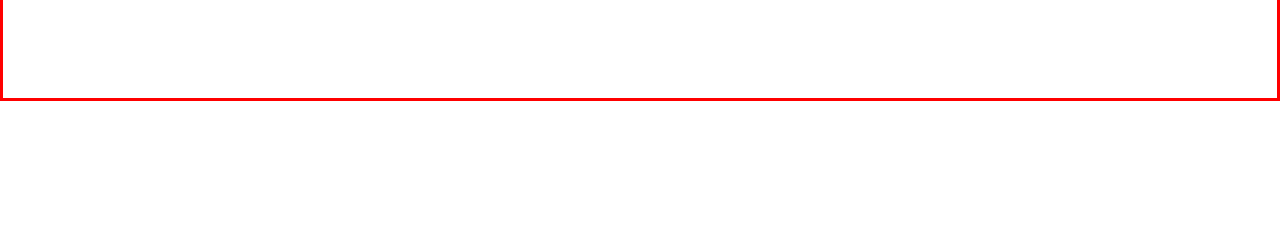
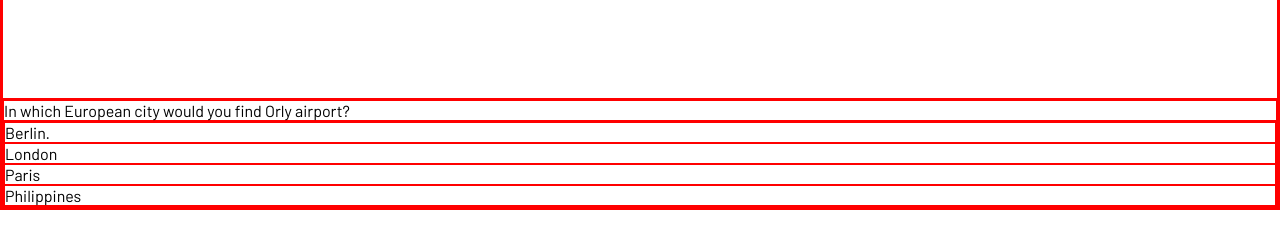
Before and after one commit to kimicasamina/quiz-app, a plain HTML site: page index.html in a window 1280 px wide. Shown: the part 168-416 px from the top of the page. Drawn offline with Linux system fonts and the light colour scheme.

Commit message:
added questions and choices ;

```diff
--- a/index.html
+++ b/index.html
@@ -20,6 +20,18 @@
         <p>players score: <span id="score">0</span></p>
       </header>
     </div>
+    <main id="main">
+      <div class="question">
+        Lorem ipsum dolor sit amet consectetur adipisicing elit. Maiores ipsa
+        tempora vero, minima rem sequi consectetur nihil voluptas?
+      </div>
+      <div class="choices">
+        <div class="choice a">Lorem, ipsum.</div>
+        <div class="choice b">Lorem, ipsum dolor.</div>
+        <div class="choice c">Lorem, ipsum.</div>
+        <div class="choice d">Lorem.</div>
+      </div>
+    </main>
     <script src="./js/script.js"></script>
   </body>
 </html>
--- a/js/script.js
+++ b/js/script.js
@@ -1,3 +1,5 @@
+const main = document.querySelector('#main')
+
 const questionsAndAnswers = [
   {
     question: 'In what year were the first Air Jordan sneakers released?',
@@ -16,7 +18,20 @@ const questionsAndAnswers = [
   }
 ]
 
-
+questionsAndAnswers.forEach(qAndA => {
+  let html = `
+  <div class="question">
+        ${qAndA.question}
+      </div>
+      <div class="choices">
+        <div class="choice a">${qAndA.choiceA}.</div>
+        <div class="choice b">${qAndA.choiceB}</div>
+        <div class="choice c">${qAndA.choiceC}</div>
+        <div class="choice d">${qAndA.choiceD}</div>
+      </div>
+  `
+  main.innerHTML = html
+})
 
 
 // questions from obj
```
